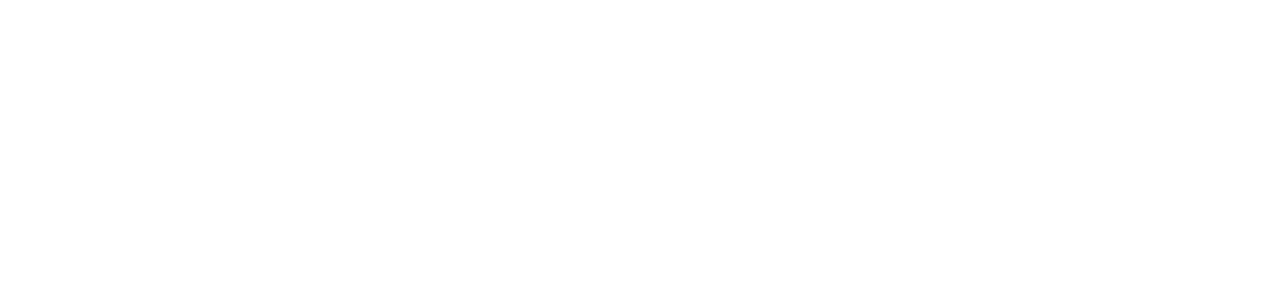
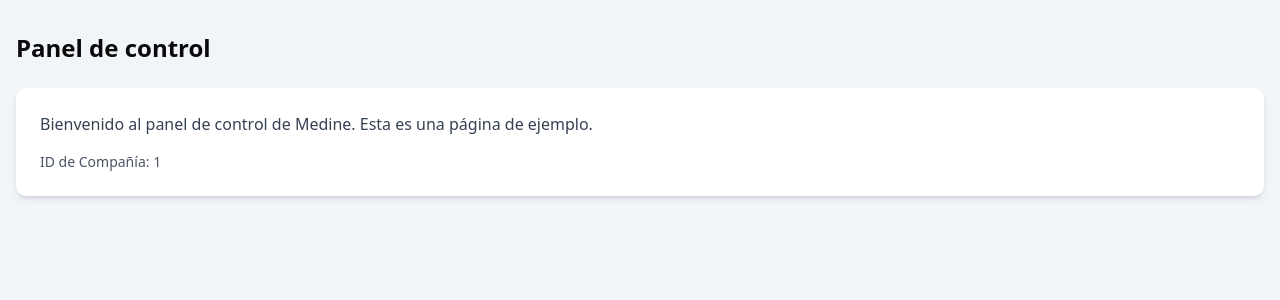
Before and after one commit to medine-tech/medine-tech-erp, a React (Vite) app in the folder apps/backoffice/: page /1/dashboard in a window 1280 px wide. Before the commit this address had no page. Shown: the top 300 px of the page. Built offline with nearby package versions, Linux system fonts and the light colour scheme; no server answers; sample sign-in values are in the browser's storage.

Commit message:
chore(ME-96): implementing login

```diff
--- a/apps/backoffice/src/App.tsx
+++ b/apps/backoffice/src/App.tsx
@@ -1,19 +1,34 @@
 import { BrowserRouter as Router, Route, Routes } from "react-router-dom";
 
+import { ProtectedRoute } from "./components/ProtectedRoute";
+import { AuthProvider } from "./lib/context/AuthContext";
+import { LandingPage } from "./LandingPage";
 import { Login } from "./pages/Login";
 import { Register } from "./pages/Register";
-import { LandingPage } from "./LandingPage";
+import { Dashboard } from "./pages/Dashboard";
 
 function App() {
   return (
+    <AuthProvider>
       <Router>
         <Routes>
+          {/* Rutas públicas */}
           <Route path="/" element={<LandingPage />} />
           <Route path="/login" element={<Login />} />
           <Route path="/register" element={<Register />} />
-        {/* <Route path="/dashboard" element={<Dashboard />} /> */}
+
+          {/* Rutas protegidas */}
+          <Route path="/:companyId/dashboard" element={
+            <ProtectedRoute>
+              <Dashboard />
+            </ProtectedRoute>
+          } />
+
+          {/* Ruta de fallback */}
+          <Route path="*" element={<LandingPage />} />
         </Routes>
       </Router>
+    </AuthProvider>
   );
 }
 
--- /dev/null
+++ b/apps/backoffice/src/components/ProtectedRoute.tsx
@@ -0,0 +1,28 @@
+import { Navigate, useLocation } from "react-router-dom";
+import { useAuth } from "@/lib/context/AuthContext";
+
+interface ProtectedRouteProps {
+  children: React.ReactNode;
+}
+
+export function ProtectedRoute({ children }: ProtectedRouteProps) {
+  const { isAuthenticated, loading } = useAuth();
+  const location = useLocation();
+
+  // Si todavía está verificando la autenticación, mostramos un loader
+  if (loading) {
+    return (
+      <div className="min-h-screen flex items-center justify-center bg-slate-800">
+        <div className="animate-spin rounded-full h-16 w-16 border-t-2 border-b-2 border-sky-500"></div>
+      </div>
+    );
+  }
+
+  // Si no está autenticado, redirigimos al login
+  if (!isAuthenticated) {
+    return <Navigate to="/login" state={{ from: location }} replace />;
+  }
+
+  // Si está autenticado, permitimos el acceso a la ruta
+  return <>{children}</>;
+}
--- /dev/null
+++ b/apps/backoffice/src/lib/constants.ts
@@ -0,0 +1 @@
+export const API_BASE_URL = import.meta.env.VITE_API_URL || "/api";
--- /dev/null
+++ b/apps/backoffice/src/lib/context/AuthContext.tsx
@@ -0,0 +1,89 @@
+import { createContext, useContext, useState, useEffect, ReactNode } from "react";
+import { authService, ApiError } from "../services/auth";
+
+interface AuthContextType {
+  isAuthenticated: boolean;
+  companyId: string | null;
+  loading: boolean;
+  error: ApiError | null;
+  login: (email: string, password: string, rememberMe?: boolean) => Promise<void>;
+  logout: () => void;
+  clearError: () => void;
+}
+
+const AuthContext = createContext<AuthContextType | undefined>(undefined);
+
+export function useAuth() {
+  const context = useContext(AuthContext);
+  if (context === undefined) {
+    throw new Error("useAuth debe ser usado dentro de un AuthProvider");
+  }
+  return context;
+}
+
+export function AuthProvider({ children }: { children: ReactNode }) {
+  const [isAuthenticated, setIsAuthenticated] = useState<boolean>(false);
+  const [companyId, setCompanyId] = useState<string | null>(null);
+  const [loading, setLoading] = useState<boolean>(true);
+  const [error, setError] = useState<ApiError | null>(null);
+
+  // Verificar si el usuario está autenticado al cargar la aplicación
+  useEffect(() => {
+    const checkAuthStatus = () => {
+      const isAuth = authService.isAuthenticated();
+      const company = authService.getCompanyId();
+
+      setIsAuthenticated(isAuth);
+      setCompanyId(company);
+      setLoading(false);
+    };
+
+    checkAuthStatus();
+  }, []);
+
+  // Función para iniciar sesión
+  const login = async (email: string, password: string, rememberMe: boolean = false) => {
+    setLoading(true);
+    setError(null);
+
+    try {
+      const response = await authService.login({ email, password, rememberMe });
+      authService.saveAuthInfo(response.token, response.default_company_id, rememberMe);
+
+      setIsAuthenticated(true);
+      setCompanyId(response.default_company_id);
+    } catch (err) {
+      setError(err as ApiError);
+    } finally {
+      setLoading(false);
+    }
+  };
+
+  // Función para cerrar sesión
+  const logout = () => {
+    authService.logout();
+    setIsAuthenticated(false);
+    setCompanyId(null);
+  };
+
+  // Función para limpiar errores
+  const clearError = () => {
+    setError(null);
+  };
+
+  return (
+    <AuthContext.Provider
+      value={{
+        isAuthenticated,
+        companyId,
+        loading,
+        error,
+        login,
+        logout,
+        clearError,
+      }}
+    >
+      {children}
+    </AuthContext.Provider>
+  );
+}
--- /dev/null
+++ b/apps/backoffice/src/lib/services/auth.ts
@@ -0,0 +1,91 @@
+// Tipos para la API de autenticación
+export interface LoginRequest {
+  email: string;
+  password: string;
+  rememberMe?: boolean;
+}
+
+export interface LoginResponse {
+  token: string;
+  default_company_id: string;
+}
+
+export interface ApiError {
+  title: string;
+  status: number;
+  detail: string;
+  errors?: Record<string, string[]>;
+}
+
+import { API_BASE_URL } from "../constants";
+
+// Servicio de autenticación
+export const authService = {
+  // Iniciar sesión
+  async login(credentials: LoginRequest): Promise<LoginResponse> {
+    try {
+      const response = await fetch(`${API_BASE_URL}/login`, {
+        method: "POST",
+        headers: {
+          "Content-Type": "application/json",
+        },
+        body: JSON.stringify(credentials),
+      });
+
+      const data = await response.json();
+
+      if (!response.ok) {
+        // Convertir la respuesta de error a un formato estandarizado
+        const apiError: ApiError = {
+          title: data.title || "Error",
+          status: response.status,
+          detail: data.detail || "Ha ocurrido un error durante el inicio de sesión",
+          errors: data.errors,
+        };
+        throw apiError;
+      }
+
+      return data as LoginResponse;
+    } catch (error) {
+      if ((error as ApiError).status) {
+        throw error;
+      }
+      // Error de red u otro error inesperado
+      throw {
+        title: "Error de conexión",
+        status: 0,
+        detail: "No se pudo conectar con el servidor. Verifica tu conexión a internet.",
+      } as ApiError;
+    }
+  },
+
+  // Cerrar sesión
+  logout(): void {
+    localStorage.removeItem("auth_token");
+    localStorage.removeItem("company_id");
+    sessionStorage.removeItem("auth_token");
+    sessionStorage.removeItem("company_id");
+  },
+
+  // Guardar información de autenticación
+  saveAuthInfo(token: string, companyId: string, rememberMe: boolean = false): void {
+    const storage = rememberMe ? localStorage : sessionStorage;
+    storage.setItem("auth_token", token);
+    storage.setItem("company_id", companyId);
+  },
+
+  // Obtener token
+  getToken(): string | null {
+    return localStorage.getItem("auth_token") || sessionStorage.getItem("auth_token");
+  },
+
+  // Obtener ID de compañía
+  getCompanyId(): string | null {
+    return localStorage.getItem("company_id") || sessionStorage.getItem("company_id");
+  },
+
+  // Verificar si el usuario está autenticado
+  isAuthenticated(): boolean {
+    return !!this.getToken();
+  },
+};
--- /dev/null
+++ b/apps/backoffice/src/pages/Dashboard.tsx
@@ -0,0 +1,30 @@
+import { useEffect } from "react";
+import { useNavigate, useParams } from "react-router-dom";
+import { useAuth } from "@/lib/context/AuthContext";
+
+export function Dashboard() {
+  const { companyId: contextCompanyId } = useAuth();
+  const { companyId } = useParams<{ companyId: string }>();
+  const navigate = useNavigate();
+
+  // Verificar que el companyId de la URL coincide con el del contexto
+  useEffect(() => {
+    if (contextCompanyId && contextCompanyId !== companyId) {
+      navigate(`/${contextCompanyId}/dashboard`);
+    }
+  }, [companyId, contextCompanyId, navigate]);
+
+  return (
+    <div className="min-h-screen bg-slate-100">
+      <div className="container mx-auto py-8 px-4">
+        <h1 className="text-2xl font-bold mb-6">Panel de control</h1>
+        <div className="bg-white shadow-md rounded-lg p-6">
+          <p className="text-gray-700 mb-4">
+            Bienvenido al panel de control de Medine. Esta es una página de ejemplo.
+          </p>
+          <p className="text-sm text-gray-600">ID de Compañía: {companyId}</p>
+        </div>
+      </div>
+    </div>
+  );
+}
--- a/apps/backoffice/src/pages/Login.tsx
+++ b/apps/backoffice/src/pages/Login.tsx
@@ -1,7 +1,7 @@
 import { zodResolver } from "@hookform/resolvers/zod";
-import { useState } from "react";
+import { useEffect } from "react";
 import { useForm } from "react-hook-form";
-import { Link, useNavigate } from "react-router-dom";
+import { Link, useNavigate, useLocation } from "react-router-dom";
 
 import { Button } from "@/components/ui/button";
 import {
@@ -15,13 +15,15 @@
 import { Checkbox } from "@/components/ui/checkbox";
 import { Input } from "@/components/ui/input";
 import { Label } from "@/components/ui/label";
+import { useAuth } from "@/lib/context/AuthContext";
 import { type LoginFormValues, loginSchema } from "@/lib/validations/auth";
 
 import medineLogoSrc from "../assets/medine-logo.svg";
 
 export function Login() {
-  const [loading, setLoading] = useState(false);
+  const { login, isAuthenticated, companyId, loading, error, clearError } = useAuth();
   const navigate = useNavigate();
+  const location = useLocation();
 
   const {
     register,
@@ -36,24 +38,23 @@
     },
   });
 
+  // Redirigir si ya está autenticado
+  useEffect(() => {
+    if (isAuthenticated && companyId) {
+      const from = location.state?.from?.pathname || `/${companyId}/dashboard`;
+      navigate(from);
+    }
+  }, [isAuthenticated, companyId, navigate, location]);
+
+  // Limpiar errores al desmontar el componente
+  useEffect(() => {
+    return () => {
+      clearError();
+    };
+  }, [clearError]);
+
   const onSubmit = async (data: LoginFormValues) => {
-    setLoading(true);
-
-    // Simulación de login - reemplazar con llamada real a API
-    try {
-      // Aquí implementarías la lógica de autenticación real
-      console.log("Iniciando sesión con:", data);
-
-      // Simular delay de autenticación
-      await new Promise((resolve) => setTimeout(resolve, 1000));
-
-      // Simular éxito
-      navigate("/dashboard");
-    } catch (error) {
-      console.error("Error de autenticación:", error);
-    } finally {
-      setLoading(false);
-    }
+    await login(data.email, data.password, data.rememberMe);
   };
 
   return (
@@ -78,6 +79,22 @@
                 Ingresa tus credenciales para acceder al sistema
               </CardDescription>
             </CardHeader>
+            {/* Mostrar errores de API */}
+            {error && (
+              <div className="mx-6 mt-2 bg-red-500/20 border border-red-500 text-red-200 px-4 py-3 rounded-md">
+                <p className="font-semibold">{error.title}</p>
+                <p className="text-sm">{error.detail}</p>
+                {error.errors && (
+                  <ul className="list-disc list-inside text-sm mt-2">
+                    {Object.entries(error.errors).map(([field, messages]) => (
+                      <li key={field}>
+                        {field}: {messages.join(", ")}
+                      </li>
+                    ))}
+                  </ul>
+                )}
+              </div>
+            )}
             <form onSubmit={handleSubmit(onSubmit)}>
               <CardContent className="space-y-4">
                 <div className="space-y-2">
```
Also changed, not shown: 1 other file (tests, documents, lock files or other folders). Lines whose indentation alone changed are shown as unchanged.
